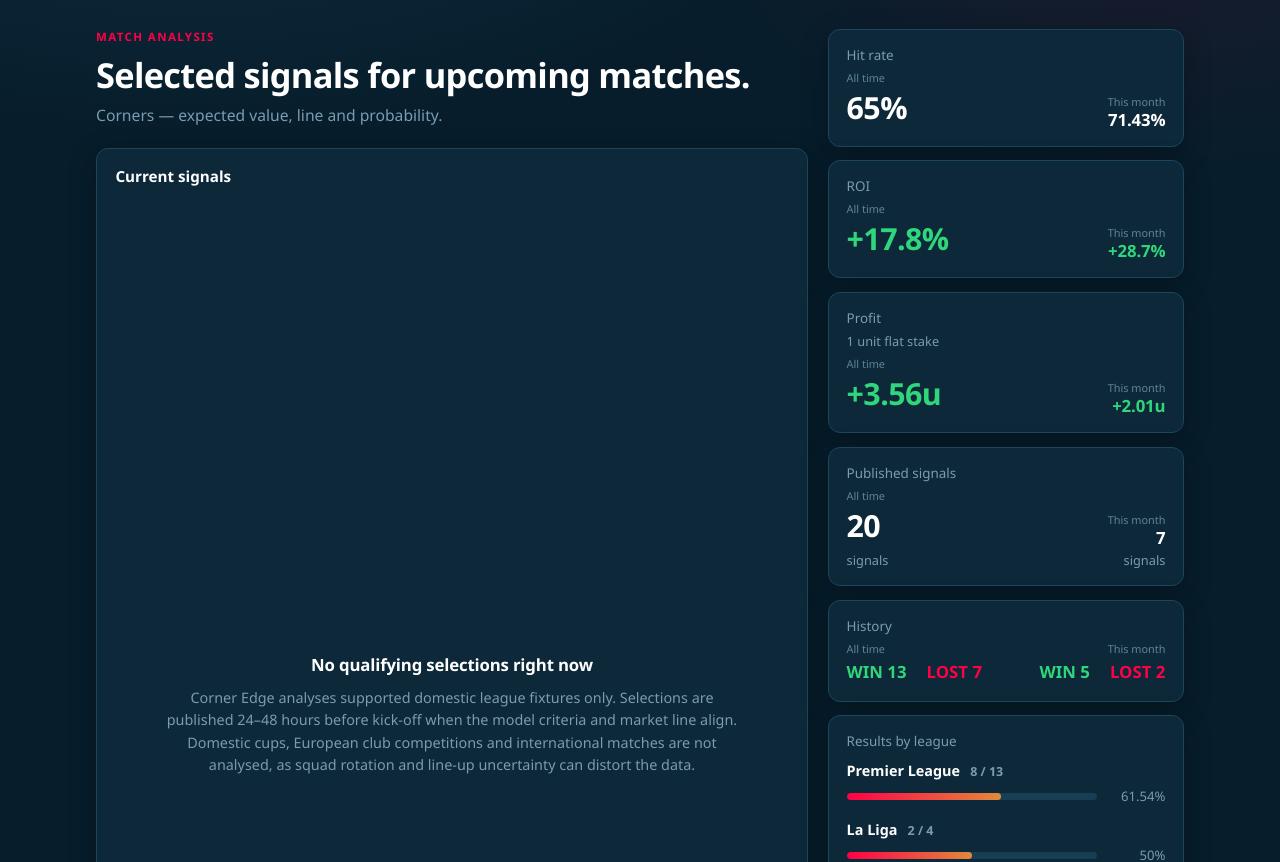
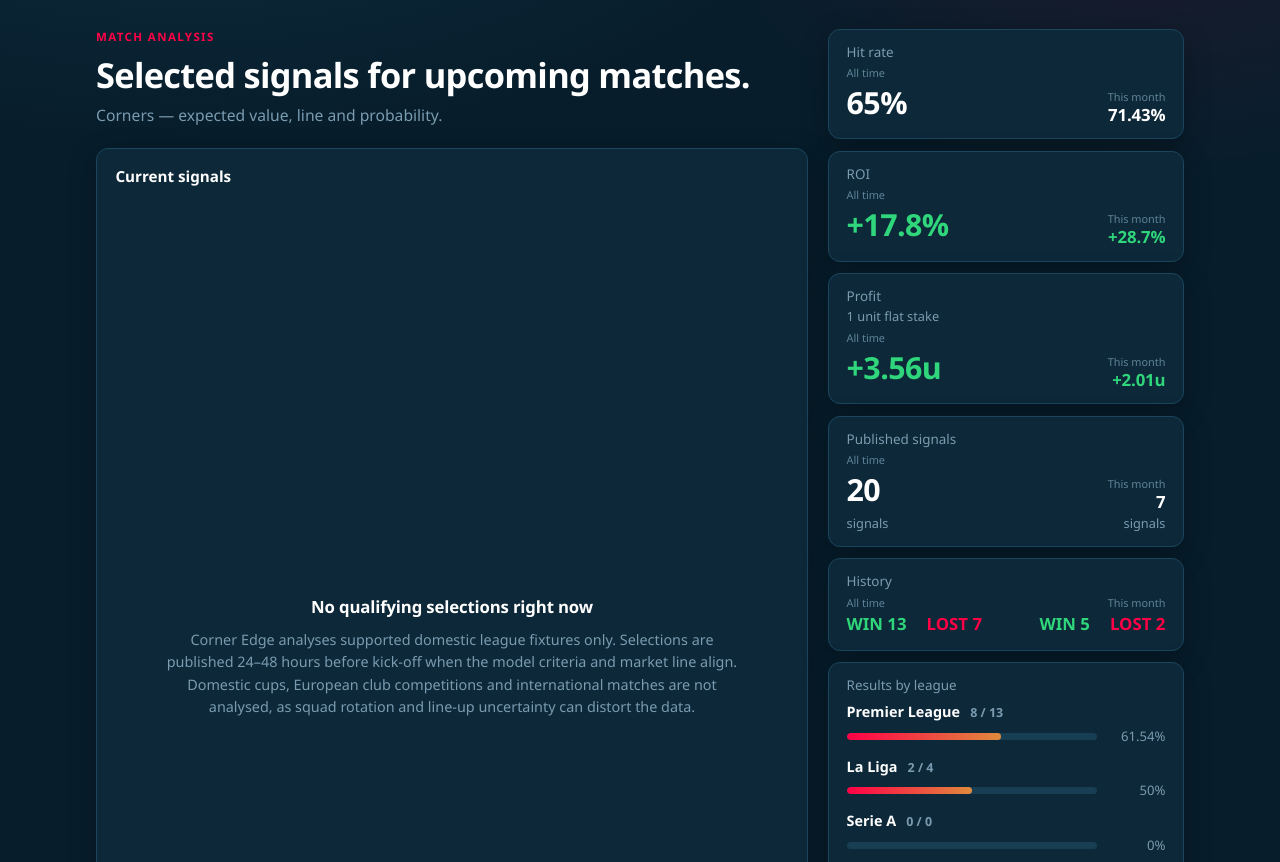
Before and after one commit to quietlogicapps/corner-edge, a plain HTML site: page index.html in a window 1280 px wide. Shown: the part 69-931 px from the top of the page. Drawn offline with Linux system fonts and the light colour scheme.

Commit message:
Compact right column cards

```diff
--- a/style.css
+++ b/style.css
@@ -894,6 +894,44 @@ button {
   color: var(--text);
 }
 
+/* Desktop: slightly tighter right-column cards (~8–10% shorter stack) */
+@media (min-width: 921px) {
+  .side-col {
+    gap: 0.72rem;
+  }
+
+  .side-col .stat-card,
+  .side-col .history-card,
+  .side-col .league-card {
+    padding: 0.82rem 1.1rem;
+  }
+
+  .side-col .stat-label {
+    margin-bottom: 0.25rem;
+  }
+
+  .side-col .stat-card > .stat-label + .stat-hint {
+    margin: -0.2rem 0 0.32rem;
+  }
+
+  .side-col .stat-hint {
+    margin-top: 0.1rem;
+  }
+
+  .side-col .history-row {
+    margin-top: 0.22rem;
+  }
+
+  .side-col .league-list {
+    margin-top: 0.4rem;
+    gap: 0.65rem;
+  }
+
+  .side-col .league-item {
+    gap: 0.25rem 0.75rem;
+  }
+}
+
 /* Responsive */
 @media (max-width: 920px) {
   .layout {
```
